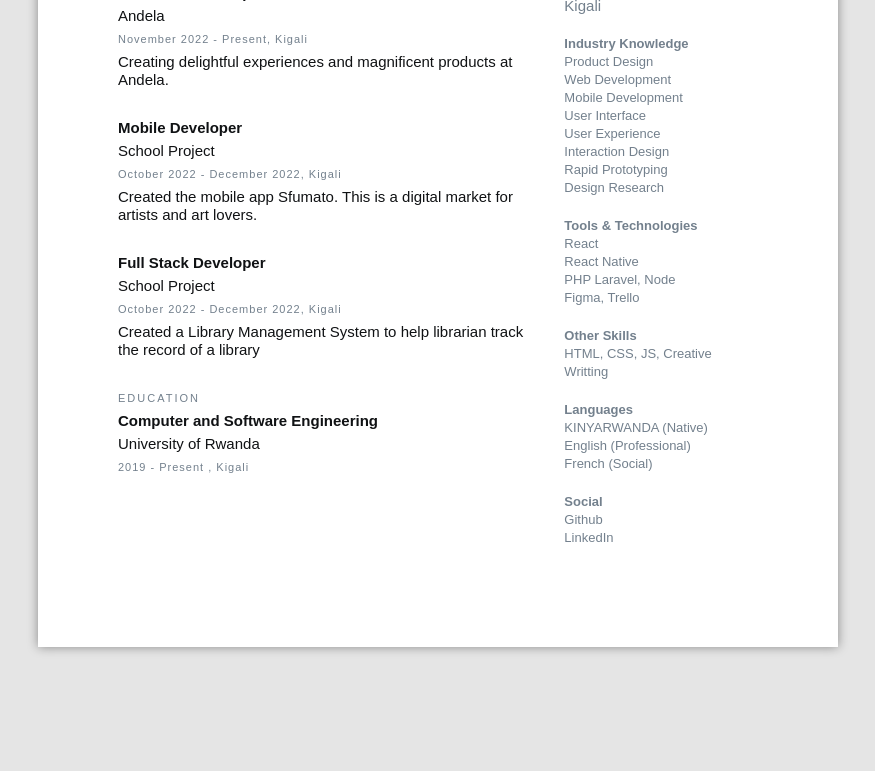
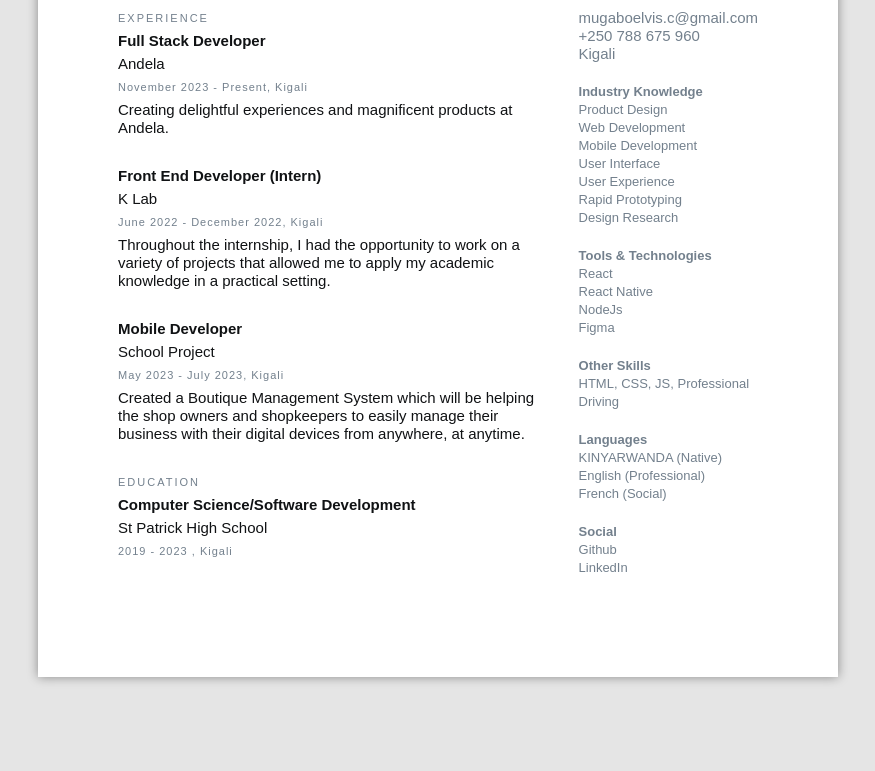
Before and after one commit to mugaboelvis/My-CV, a plain HTML site: page index.html in a window 1280 px wide. Shown: the part 235-1006 px from the top of the page, without its empty margins (202-1077 px from the left). Before the commit the page ends 982 px from the top, so only its background shows below. Drawn offline with nearby package versions, Linux system fonts and the light colour scheme.

Commit message:
My CV/Resume

```diff
--- a/index.html
+++ b/index.html
@@ -17,12 +17,12 @@
         <div class="headerContent">
           <!-- Title -->
           <div id="title" class="title">
-            <p id="myName">SHYAKA King Davis</p>
+            <p id="myName">Mugabo Elvis</p>
             <p id="myCurrentRole">Mobile / Web Developer</p>
           </div>
           <!-- Avatar -->
           <div class="avatarWrapper">
-            <img src="./assets/avatar.jpg" alt="Avatar" srcset="" />
+            <img src="./assets/coop.JPG" alt="Avatar" srcset="" />
           </div>
         </div>
       </div>
@@ -35,7 +35,7 @@
           <div id="experience">
             <p id="roleTitle">Full Stack Developer</p>
             <p id="enterpriseName">Andela</p>
-            <p id="experienceTime">November 2022 - Present, Kigali</p>
+            <p id="experienceTime">November 2023 - Present, Kigali</p>
             <p id="experienceBody">
               Creating delightful experiences and magnificent products at
               Andela.
@@ -43,22 +43,24 @@
           </div>
           <!-- Experience #2 -->
           <div id="experience">
-            <p id="roleTitle">Mobile Developer</p>
-            <p id="enterpriseName">School Project</p>
-            <p id="experienceTime">October 2022 - December 2022, Kigali</p>
+            <p id="roleTitle">Front End Developer (Intern)</p>
+            <p id="enterpriseName">K Lab</p>
+            <p id="experienceTime">June 2022 - December 2022, Kigali</p>
             <p id="experienceBody">
-              Created the mobile app Sfumato. This is a digital market for
-              artists and art lovers.
+              Throughout the internship, I had the opportunity to work on a
+              variety of projects that allowed me to apply my academic knowledge
+              in a practical setting.
             </p>
           </div>
           <!-- Experience #3 -->
           <div id="experience">
-            <p id="roleTitle">Full Stack Developer</p>
+            <p id="roleTitle">Mobile Developer</p>
             <p id="enterpriseName">School Project</p>
-            <p id="experienceTime">October 2022 - December 2022, Kigali</p>
+            <p id="experienceTime">May 2023 - July 2023, Kigali</p>
             <p id="experienceBody">
-              Created a Library Management System to help librarian track the
-              record of a library
+              Created a Boutique Management System which will be helping the
+              shop owners and shopkeepers to easily manage their business with
+              their digital devices from anywhere, at anytime.
             </p>
           </div>
 
@@ -66,17 +68,17 @@
           <p id="sectionTitle">Education</p>
           <!-- Education #1 -->
           <div>
-            <p id="roleTitle">Computer and Software Engineering</p>
-            <p id="enterpriseName">University of Rwanda</p>
-            <p id="experienceTime">2019 - Present , Kigali</p>
+            <p id="roleTitle">Computer Science/Software Development</p>
+            <p id="enterpriseName">St Patrick High School</p>
+            <p id="experienceTime">2019 - 2023 , Kigali</p>
           </div>
         </div>
         <!-- Info Section -->
         <div>
           <!-- Contact Section -->
           <div class="contactSection">
-            <p>shyakakingdavis@gmail.com</p>
-            <p>+250 780 979 787</p>
+            <p>mugaboelvis.c@gmail.com</p>
+            <p>+250 788 675 960</p>
             <p>Kigali</p>
           </div>
 
@@ -90,7 +92,6 @@
               <p>Mobile Development</p>
               <p>User Interface</p>
               <p>User Experience</p>
-              <p>Interaction Design</p>
               <p>Rapid Prototyping</p>
               <p>Design Research</p>
             </div>
@@ -99,13 +100,13 @@
               <p id="skillsSectionTitle">Tools & Technologies</p>
               <p>React</p>
               <p>React Native</p>
-              <p>PHP Laravel, Node</p>
-              <p>Figma, Trello</p>
+              <p>NodeJs</p>
+              <p>Figma</p>
             </div>
             <!-- Skills Sub-Section #3 / Other Skills -->
             <div>
               <p id="skillsSectionTitle">Other Skills</p>
-              <p>HTML, CSS, JS, Creative Writting</p>
+              <p>HTML, CSS, JS, Professional Driving</p>
             </div>
             <!-- Skills Sub-Section #4 / Languages -->
             <div>
@@ -119,7 +120,7 @@
               <p id="skillsSectionTitle">Social</p>
               <p>
                 <a
-                  href="https://www.github.com/davis-shyaka"
+                  href="https://github.com/mugaboelvis"
                   rel="noopener noreferrer"
                   target="_blank"
                   >Github</a
@@ -127,7 +128,7 @@
               </p>
               <p>
                 <a
-                  href="https://www.linkedin.com/in/davis-shyaka-506910232/"
+                  href="https://www.linkedin.com/in/mugabo-elvis-5bb129253/"
                   rel="noopener noreferrer"
                   target="_blank"
                   >LinkedIn</a
```
Also changed, not shown: 1 other file.
